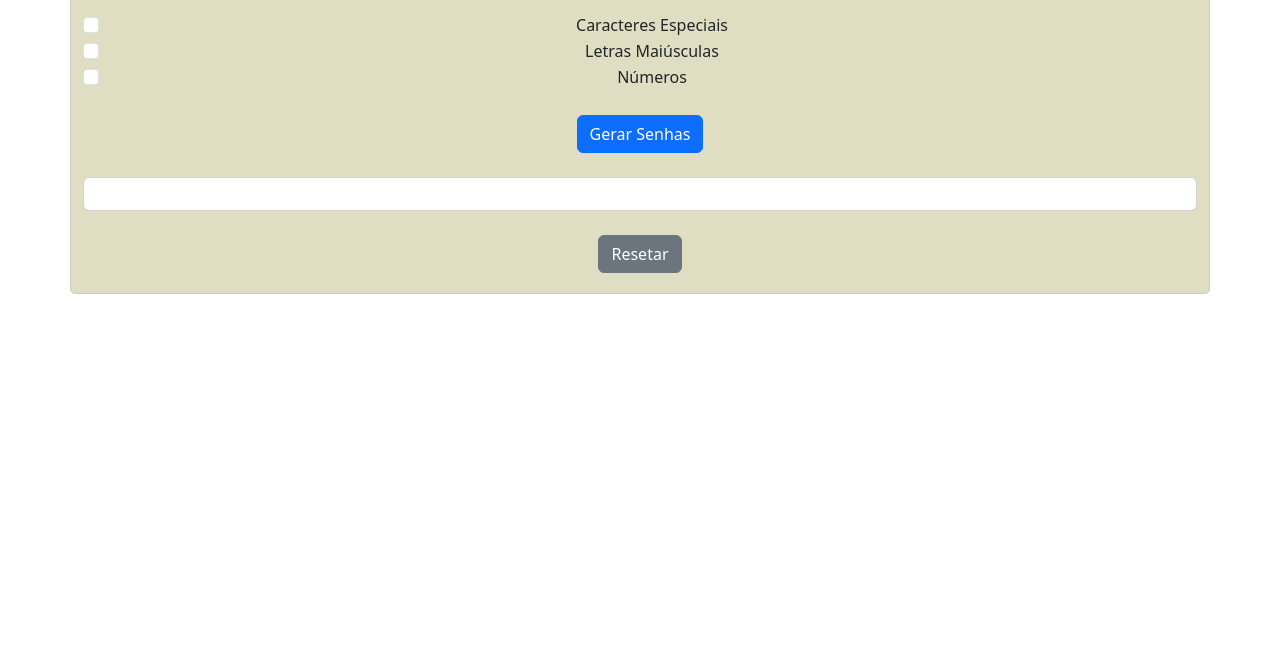
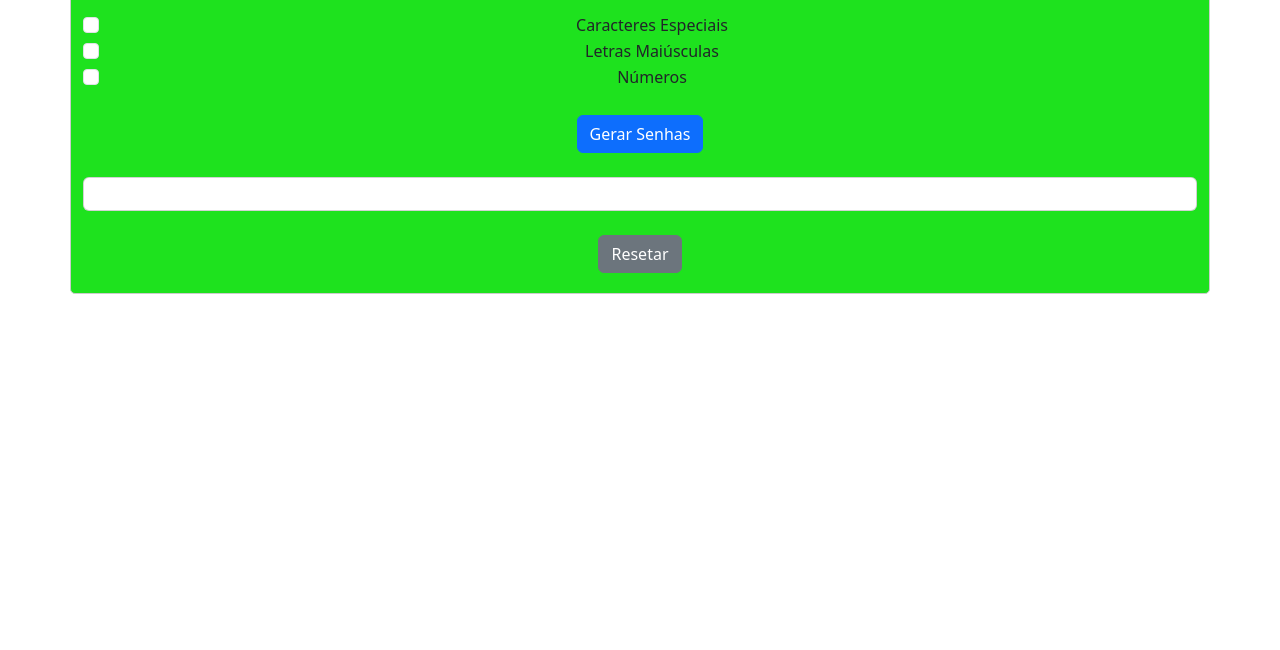
Before and after one commit to Hagliberto/Gerador-de-Senhas, a plain HTML site: page index.html in a window 1280 px wide. Shown: the part 150-800 px from the top of the page. Drawn offline with nearby package versions, Linux system fonts and the light colour scheme.

Commit message:
Mudança de cor

```diff
--- a/style.css
+++ b/style.css
@@ -8,7 +8,6 @@ body {
   padding: 20px;
   border: 1px solid #ccc;
   border-radius: 5px;
-    background-color: rgb(223, 222, 194);
-
+  background-color: rgb(30, 226, 30);
 
 }
```
Lines whose indentation alone changed are shown as unchanged.
